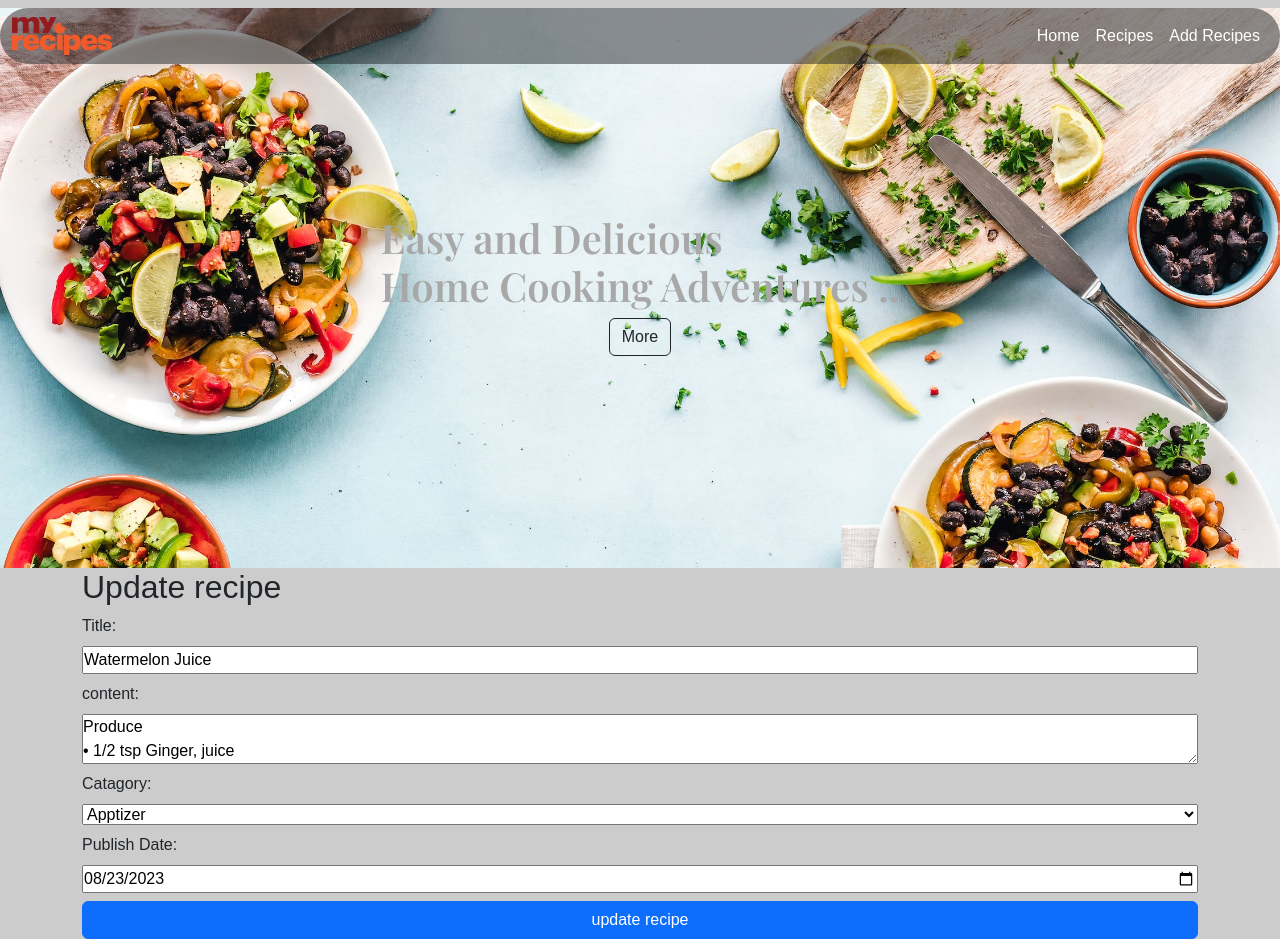
After one commit to T-PYTHON-JULY-23/LAB-DJANGO-ORM-1, a Django app: page /update/2/ in a window 1280 px wide. The commit adds this page. Run offline with Django 4.2, Linux system fonts and the light colour scheme; data comes from the database, SQL or seed files in the repository; both versions use the stored data as it was after the commit.

Commit message:
after modified

```diff
--- a/Blog/main/static/styles/main.css
+++ b/Blog/main/static/styles/main.css
@@ -6,28 +6,36 @@
     font-family: 'Poppins',sans-serif;
 }
 body{
-    background-color: rgb(172, 172, 172);
+    background-color: rgba(172, 172, 172, 0.61);
 }
 
 .wrapper{
-    min-height: 60vh;
-    max-width: 100%;
+    min-height: 70vh;
     background-image: url(/static/images/background.jpg);
     background-size: cover;
     background-repeat: no-repeat;
 }
-.contentt h1{
+.wrapper h1{
     font-family: 'Playfair Display', serif;
     font-size: 40px;
-    color: #ffffff;
+    color: #a8a8a8;
     font-weight: 600;
     transition: 0.5s;
+
 }
 
-.contentt h1:hover{
+.wrapper h1:hover{
     -webkit-text-stroke: 2px #ffffff;
     color: transparent;
 }
 .logo{
     width: 100px;
 }
+.htext{
+
+    display: flex;
+    flex-direction: column;
+    justify-content: center;
+    align-items: center;
+    margin-top: 150px;
+}
--- a/Blog/main/templates/main/add_post.html
+++ b/Blog/main/templates/main/add_post.html
@@ -4,7 +4,7 @@
 
 {%block content%}
 <h1>Add a New Post</h1>
-<form method="post">
+<form action="{%url 'main:add_post'%}" method="post">
     {% csrf_token %}
     <div class="mb-3">
         <label for="title" class="form-label">Title</label>
@@ -24,7 +24,7 @@
     </div>
     <div class="mb-3">
         <label for="publish_date" class="form-label">Publish Date</label>
-        <input type="datetime-local" class="form-control" id="publish_date" name="publish_date">
+        <input type="date" class="form-control" id="publish_date" name="publish_date">
     </div>
     <button type="submit" class="btn btn-primary">Add Post</button>
 </form>
--- a/Blog/main/templates/main/base.html
+++ b/Blog/main/templates/main/base.html
@@ -14,13 +14,11 @@
         <link rel="stylesheet" href="{%static 'styles/main.css'%}"/>
 </head>
 <body>
-    <div class="container">
         <div class="wrapper">
             <nav class="navbar navbar-expand-lg bg-dark mt-2 rounded-pill bg-opacity-50 navbar-dark ">
                 <div class="container-fluid">
-                <a class="navbar-brand" href="#">
-                    <img src="/static/images/recipes.png" class="logo">
-                </a>
+                    <img src="/static/images/my-recipes-logo.png" class="logo">
+
                 <button class="navbar-toggler" type="button" data-bs-toggle="collapse" data-bs-target="#navbarNav" aria-controls="navbarNav" aria-expanded="false" aria-label="Toggle navigation">
                     <span class="navbar-toggler-icon"></span>
                 </button>
@@ -30,16 +28,21 @@
                         <a class="nav-link active" aria-current="page" href="{%url 'main:home_view'%}">Home</a>
                     </li>
                     <li class="nav-item">
-                        <a class="nav-link active" aria-current="page" href="{%url 'main:add_post'%}">Recipes</a>
+                        <a class="nav-link active" aria-current="page" href="{%url 'main:all_recipes_view'%}">Recipes</a>
                     </li>
                     <li class="nav-item">
-                        <a class="nav-link active" aria-current="page" href="{%url 'main:all_recipes_view'%}">Add Recipes</a>
+                        <a class="nav-link active" aria-current="page" href="{%url 'main:add_post'%}">Add Recipes</a>
                     </li>
                     </ul>
                 </div>
                 </div>
             </nav>
+            <div class="htext">
+            <h1 >Easy and Delicious <br/>Home Cooking Adventures ..</h1>
+            <a href="{%url 'main:all_recipes_view'%}" class="btn btn-outline-dark rounded rounded-2">More</a>
         </div>
+        </div>
+        <div class="container">
         {%block content%}{%endblock%}
     </div>
 
--- a/Blog/main/templates/main/home.html
+++ b/Blog/main/templates/main/home.html
@@ -6,8 +6,6 @@
     <div class="row  ">
         <div class="col ">
             <div class="contentt d-flex flex-column justify-content-center align-items-center h-100%">
-                <h1 style="color:white;">Easy and Delicious<br> Home Cooking Adventures</h1>
-                <a href="{%url 'main:all_recipes_view'%}" class="btn btn-outline-light rounded rounded-2">More</a>
             </div>
         </div>
     </div>
--- /dev/null
+++ b/Blog/main/templates/main/update_recipe.html
@@ -0,0 +1,41 @@
+{% extends 'main/base.html' %}
+
+{% block title %} Update recipe {{ recipe.title }} {% endblock %}
+
+
+{% block content %}
+    <div class="row">
+
+        <div class="col">
+            <h2>Update recipe</h2>
+
+            <form  action="{% url 'main:recipe_update_view' recipe.id %}" method="post" class="d-flex flex-column gap-2">
+                {% csrf_token %}
+                <label>Title: </label>
+                <input type="text" name="title" value="{{ recipe.title }}"/>
+
+
+                <label>content: </label>
+                <textarea name="content">{{ recipe.content }}</textarea>
+
+
+                <label>Catagory: </label>
+                <select name="catagory">
+                    <option value="1"> Apptizer </option>
+                    <option value="2"> Drinks </option>
+                    <option value="3"> Main dish </option>
+                </select>
+
+
+                <label>Publish Date:</label>
+                <input type="date" name="publish_date" value="{{ recipe.publish_date.isoformat }}" />
+
+                <input type="submit" value="update recipe" class="btn btn-primary"/>
+
+            </form>
+
+        </div>
+
+    </div>
+
+{% endblock %}
--- a/Blog/main/urls.py
+++ b/Blog/main/urls.py
@@ -6,6 +6,10 @@ app_name ="main"
 urlpatterns=[
     path("",views.home_view,name="home_view"),
     path("add_post/",views.add_post,name="add_post"),
-    path("all_recipes/",views.all_recipes_view,name="all_recipes_view")
+    path("all_recipes/",views.all_recipes_view,name="all_recipes_view"),
+    path("detail/<recipe_id>/", views.recipe_detail_view, name="recipe_detail_view"),
+    path("update/<recipe_id>/", views.recipe_update_view, name="recipe_update_view"),
+    path("delete/<recipe_id>/", views.recipe_delete_view, name="recipe_delete_view"),
+
 
 ]
--- a/Blog/main/views.py
+++ b/Blog/main/views.py
@@ -13,7 +13,6 @@ def add_post(request):
         #adding a Recipe
         new_Recipe = Recipe(title=request.POST["title"], content=request.POST["content"], catagory=request.POST["catagory"], publish_date=request.POST["publish_date"])
         new_Recipe.save()
-
         return redirect("main:all_recipes_view")
     return render(request,('main/add_post.html'))
 
@@ -22,3 +21,35 @@ def all_recipes_view(request: HttpRequest):
     recipes = Recipe.objects.all()
 
     return render(request, "main/all_Recipes.html", context = {"recipes" : recipes})
+
+'''------------detail page--------------------------------------'''
+
+def recipe_detail_view(request : HttpRequest, recipe_id):
+
+    recipe= Recipe.objects.get(id=recipe_id)
+
+    return render(request, "main/recipe_detail.html", {"recipe" : recipe})
+
+'''------------------------------------------------'''
+def recipe_update_view(request:HttpRequest, recipe_id):
+
+    recipe = Recipe.objects.get(id=recipe_id)
+
+    #updating a recipe
+    if request.method == "POST":
+        recipe.title = request.POST["title"]
+        recipe.content = request.POST["content"]
+        recipe.catagory = request.POST["catagory"]
+        recipe.publish_date = request.POST["publish_date"]
+        recipe.save()
+
+        return redirect("main:recipe_detail_view", recipe_id=recipe.id)
+
+    return render(request, "main/update_recipe.html", {"recipe": recipe})
+
+
+def recipe_delete_view(request: HttpRequest, recipe_id):
+    recipe = Recipe.objects.get(id=recipe_id)
+    recipe.delete()
+
+    return redirect("main:all_recipes_view")
```
Also changed, not shown: Blog/main/templates/main/all_Recipes.html (+22 -10 lines), Blog/main/templates/main/recipe_detail.html (added, +18 -0 lines), Blog/db.sqlite3, Blog/main/static/images/my-recipes-logo.png (added).
